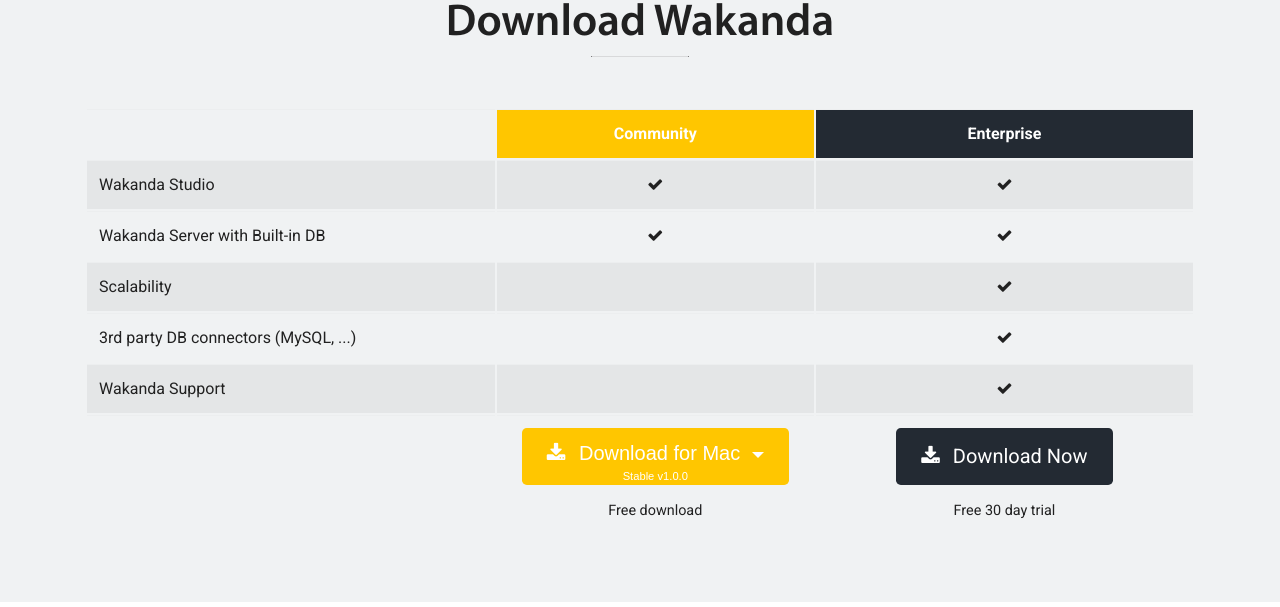
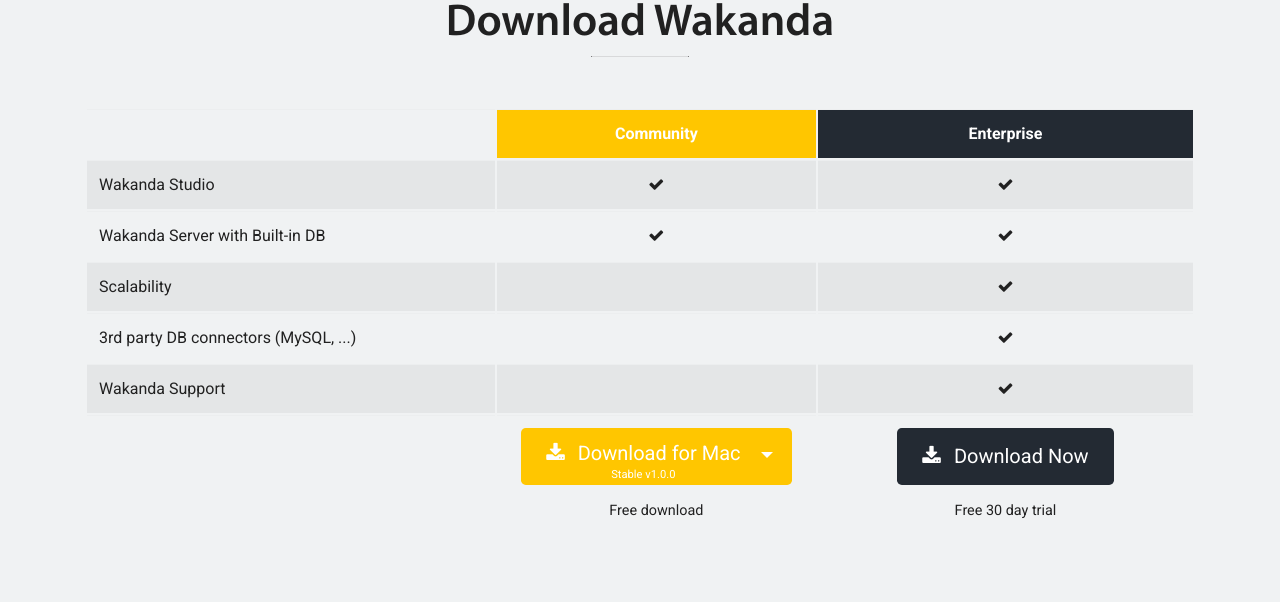
Before and after one commit to Slashtype/wakanda.io, a Jekyll site: the page built from index.html, in a window 1280 px wide. Shown: the part 1537-2144 px from the top of the page. Built offline with Jekyll 4.4.1, drawn with Linux system fonts in a browser that asks for light colours; nearby versions of some CDN libraries.

Commit message:
Modify Download button with dropdown

```diff
--- a/css/main.scss
+++ b/css/main.scss
@@ -104,6 +104,10 @@
 .btn{
 	transition: all 200ms linear 0s;
 }
+.btn-group-lg > .btn + .dropdown-toggle-split,
+.btn-lg + .dropdown-toggle-split{
+  margin-left: -28px;
+}
 .btn-dl{
 	padding-bottom: 18px;
 	position: relative;
@@ -119,7 +123,7 @@
 		display: inline-block;
 		font-size: 0.7rem;
 		position: absolute;
-			bottom: 1px;
+			bottom: 2px;
 			right: 0;
 			left: 0;
 		text-align: center;
@@ -242,6 +246,7 @@
 		}
 	}
 	.dropdown-menu{
+		padding: 0;
 
 		table{
 
@@ -251,9 +256,12 @@
 			tbody tr{
 				background-color: transparent;
 
-				&:nth-of-type(2n+1){
-			    background-color: rgba(0, 0, 0, 0.05);
-			  }
+				&:nth-child(odd){
+					background-color: rgba(0, 0, 0, 0.05);
+				}
+				&:nth-child(even){
+					background-color: #fff;
+				}
 			}
 			td{
 				text-align: center;
--- a/index.html
+++ b/index.html
@@ -222,9 +222,13 @@
               <td>&nbsp;</td>
               <td class="action">
                 <div class="dropdown">
-                  <button class="btn btn-lg btn-community btn-dl dropdown-toggle" type="button" id="dropdownMenuButton" data-toggle="dropdown" aria-haspopup="true" aria-expanded="false">
+
+                  <a href="#" class="btn btn-lg btn-community btn-dl">
                     <span class="fa fa-download"></span> Download for Mac
                     <span class="tiny-text">Stable v1.0.0</span>
+                  </a>
+                  <button type="button" class="btn btn-lg btn-community btn-dl dropdown-toggle dropdown-toggle-split" data-toggle="dropdown" aria-haspopup="true" aria-expanded="false">
+                    <span class="sr-only">Toggle Dropdown</span>
                   </button>
                   <div class="dropdown-menu" aria-labelledby="dropdownMenuButton">
                     <table>
@@ -239,11 +243,11 @@
                           <th class="build-header" scope="col">Preview</th>
                         </tr>
                       </thead>
+                      <tbody class="os-group">
                       <script>
                         for (var key in platformNames) {
-                          document.write("<tbody class=\"os-group\">");
                           document.write("<tr>");
-                            document.write("<td class=\"os\" rowspan=\"3\" scope=\"row\">");
+                            document.write("<td class=\"os\">");
                             document.write(platformNames[key]);
                             document.write("</td>");
                             document.write("<td>");
```
Also changed, not shown: other parts of index.html (+1 -1 lines).
